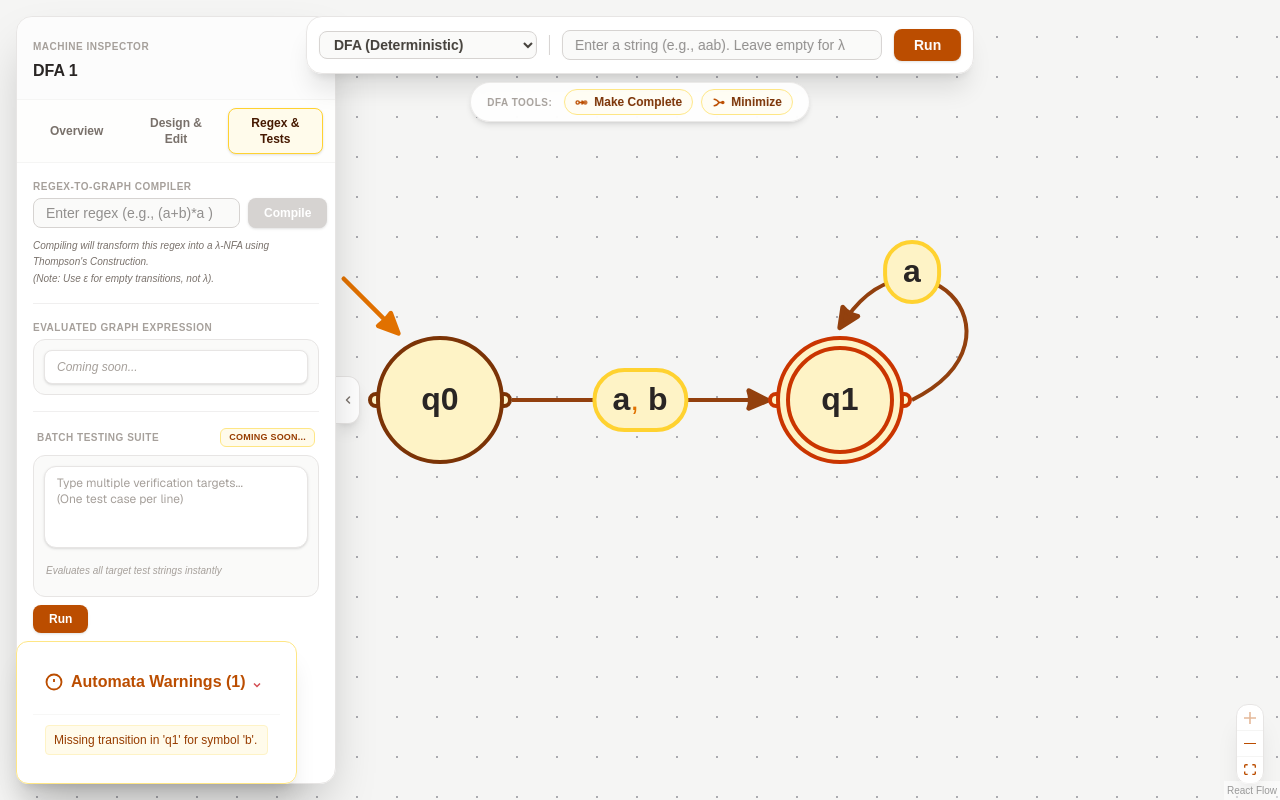
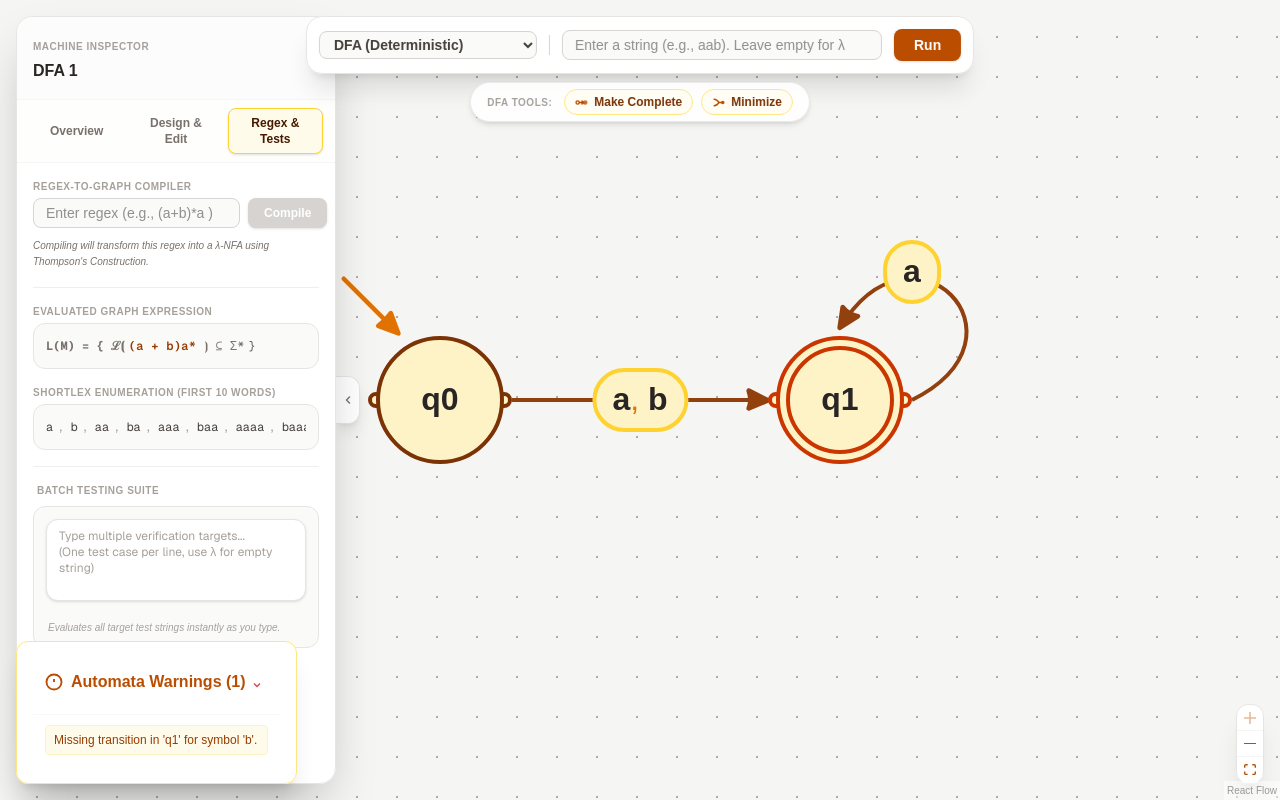
Before and after one commit to QmosTaza/automata-playground, a Next.js app: page / in a window 1280 px wide. Both pictures are taken after a click on the button "Regex & Tests". Built offline with nearby package versions, Linux system fonts and the light colour scheme.

Commit message:
Added batch testing + shortlex enumeration + language expression

```diff
--- a/components/automata/InspectorPanel.tsx
+++ b/components/automata/InspectorPanel.tsx
@@ -4,6 +4,7 @@ import { useState } from "react";
 import { FiniteAutomaton } from "@/types";
 import { renameAutomaton, addSymbolToAlphabet, removeSymbolFromAlphabet, renameState, cleanSymbol, updateTransition, removeTransition, stateIsAccessible, stateIsUnreachable, stateIsSink } from "@/core/fa/edit";
 import { convertRegexToAutomaton, validateRegexInput } from "@/core/fa/regex";
+import { generateShortlexWords, evaluateString } from "@/core/shared";
 
 interface InspectorPanelProps {
     automaton: FiniteAutomaton;
@@ -555,54 +556,139 @@ export default function InspectorPanel({ automaton, onAutomatonChange }: Inspect
 
                                 <p className="text-[10px] text-stone-500 leading-relaxed italic">
                                     Compiling will transform this regex into a λ-NFA using Thompson's Construction.
-                                    <br />
-                                    (Note: Use ε for empty transitions, not λ).
                                 </p>
                             </div>
 
-                            {/* MATH EXPRESSION */}
-                            <div className="space-y-2 border-t border-stone-200/60 pt-4">
+                            {/* EVALUATED GRAPH EXPRESSION */}
+                            <div className="space-y-1 border-t border-stone-200/60 pt-4">
                                 <label className="text-[10px] font-bold text-stone-400 uppercase tracking-wider select-none block mb-1">
                                     Evaluated Graph Expression
                                 </label>
-
-                                <div className="flex items-center space-y-2.5 gap-3 p-2.5 bg-stone-50 border border-stone-200 rounded-xl">
-                                    <div className="w-full bg-white px-3 py-1.5 border border-stone-200 rounded-lg shadow-sm text-xs font-medium text-stone-400 italic flex items-center min-h-[34px]">
-                                        Coming soon...
+                                {(() => {
+                                    const regexStr = automaton.regex;
+                                    return (
+                                        <div className="p-3 bg-stone-50 border border-stone-200 rounded-xl flex items-center justify-between text-xs font-mono text-stone-600 select-text gap-2 nodrag nowheel">
+                                            <div className="flex items-baseline gap-1 overflow-x-auto whitespace-nowrap py-0.5 no-scrollbar w-full select-text">
+                                                <span className="shrink-0 font-bold text-stone-500 select-none">L(M) = &#123; ℒ⦗ </span>
+                                                <span className="text-amber-800 font-semibold tracking-wide inline-block select-text cursor-text">
+                                                    {regexStr === "冲" || !regexStr ? "∅" : regexStr}
+                                                </span>
+                                                <span className="text-stone-500 font-medium select-none ml-1">⦘ ⊆ &Sigma;*</span>
+                                                <span className="select-none">&#125;</span>
                                             </div>
                                         </div>
+                                    );
+                                })()}
                             </div>
 
-                            {/* BATCH ENGINE*/}
+                            {/* SHORTLEX SHOWCASE */}
+                            <div className="space-y-1">
+                                <label className="text-[10px] font-bold text-stone-400 uppercase tracking-wider select-none block mb-1">
+                                    Shortlex Enumeration (First 10 Words)
+                                </label>
+                                {(() => {
+                                    const firstTenWords = generateShortlexWords(automaton, 10);
+                                    return (
+                                        <div className="p-3 bg-stone-50 border border-stone-200 rounded-xl flex items-center justify-between text-xs font-mono text-stone-600 select-text gap-2 nodrag nowheel">
+                                            <div className="flex items-baseline gap-1 overflow-x-auto whitespace-nowrap py-0.5 no-scrollbar w-full select-text">
+                                                {firstTenWords.length === 0 ? (
+                                                    <span className="italic text-stone-400 font-normal select-none">
+                                                        &empty; (Empty Language - No valid paths found)
+                                                    </span>
+                                                ) : (
+                                                    <div className="flex items-baseline gap-1.5 select-text">
+                                                        {firstTenWords.map((word, idx, arr) => (
+                                                            <span key={idx} className="inline-block text-stone-600 font-medium select-text cursor-text">
+                                                                {word === "λ" ? (
+                                                                    <span className="text-stone-400 italic font-normal">λ</span>
+                                                                ) : (
+                                                                    <span className="text-stone-700 font-normal">{word}</span>
+                                                                )}
+                                                                {idx < arr.length - 1 && (
+                                                                    <span className="text-stone-400 font-normal ml-1 select-none">,</span>
+                                                                )}
+                                                            </span>
+                                                        ))}
+                                                    </div>
+                                                )}
+                                            </div>
+                                        </div>
+                                    );
+                                })()}
+                            </div>
+
+                            {/* BATCH TESTING SUITE */}
                             <div className="space-y-2 border-t border-stone-200/60 pt-4">
                                 <div className="flex justify-between items-center px-1">
                                     <label className="text-[10px] font-bold text-stone-400 uppercase tracking-wider select-none">
                                         Batch Testing Suite
                                     </label>
-                                    <span className="text-[9px] font-bold text-amber-800 bg-amber-50 border border-amber-200 px-2 py-0.5 rounded-md tracking-wide uppercase select-none">
-                                        Coming soon...
+
+                                    {bulkInputs.trim().length > 0 && (() => {
+                                        const lines = bulkInputs.split("\n").filter(line => line.trim() !== "");
+                                        const total = lines.length;
+                                        const passed = lines.filter(str => evaluateString(automaton, str)).length;
+                                        return (
+                                            <span className={`text-[9px] font-bold border px-2 py-0.5 rounded-md tracking-wide uppercase select-none ${passed === total
+                                                    ? "text-emerald-700 bg-emerald-50 border-emerald-200"
+                                                    : "text-amber-800 bg-amber-50 border-amber-200"
+                                                }`}>
+                                                {passed} / {total} PASSED
                                             </span>
+                                        );
+                                    })()}
                                 </div>
 
-                                <div
-                                    className="gap-3 p-2.5 bg-stone-50 border border-stone-200 rounded-xl">
+                                <div className="p-3 bg-stone-50 border border-stone-200 rounded-xl space-y-3 nodrag nowheel">
+                                    {/* Text Area Input */}
                                     <textarea
                                         rows={4}
                                         value={bulkInputs}
                                         onChange={(e) => setBulkInputs(e.target.value)}
-                                        placeholder="Type multiple verification targets...&#10;(One test case per line)"
+                                        onKeyDown={(e) => {
+                                            e.stopPropagation();
+                                        }}
+                                        placeholder="Type multiple verification targets...&#10;(One test case per line, use λ for empty string)"
                                         className="w-full px-3 py-2 bg-white border border-stone-200 rounded-xl text-xs font-mono text-stone-800 outline-none focus:border-amber-600 transition-colors resize-none shadow-sm placeholder:font-sans placeholder:text-stone-400"
                                     />
-                                    <p className="text-[10px] italic text-stone-400 font-medium leading-normal px-0.5 py-2">
-                                        Evaluates all target test strings instantly
+
+                                    {/* Live Status Readout */}
+                                    {bulkInputs.trim().length > 0 ? (
+                                        <div className="space-y-1.5 border-t border-stone-200/60 pt-2.5">
+                                            <div className="text-[9px] font-bold text-stone-400 uppercase tracking-wider block select-none">
+                                                Real-time Evaluation Results
+                                            </div>
+
+                                            <div className="flex flex-wrap gap-1.5 max-h-[120px] overflow-y-auto no-scrollbar py-0.5 select-text cursor-text">
+                                                {bulkInputs.split("\n").map((rawLine, index) => {
+                                                    if (rawLine === "" && index === bulkInputs.split("\n").length - 1) return null;
+
+                                                    const cleanStr = (rawLine === "λ" || rawLine === "") ? "" : rawLine;
+                                                    const isAccepted = evaluateString(automaton, cleanStr);
+
+                                                    return (
+                                                        <span
+                                                            key={index}
+                                                            className={`inline-block text-xs font-mono font-medium rounded-md px-2 py-0.5 border shadow-sm transition-colors select-text ${isAccepted
+                                                                    ? "bg-emerald-50 text-emerald-800 border-emerald-200/60"
+                                                                    : "bg-rose-50 text-rose-800 border-rose-200/60"
+                                                                }`}
+                                                        >
+                                                            <span className="font-bold mr-1 select-none">
+                                                                {isAccepted ? "✓" : "✗"}
+                                                            </span>
+                                                            {rawLine === "" ? <span className="text-stone-400 italic font-normal">λ</span> : rawLine}
+                                                        </span>
+                                                    );
+                                                })}
+                                            </div>
+                                        </div>
+                                    ) : (
+                                        <p className="text-[10px] italic text-stone-400 font-medium leading-normal px-0.5">
+                                            Evaluates all target test strings instantly as you type.
                                         </p>
+                                    )}
                                 </div>
-                                <button
-                                    onClick={() => handleBulkInputs("(a|b)*abb")}
-                                    className="px-4 py-1.5 bg-amber-700 hover:bg-amber-800 text-white font-semibold text-xs rounded-lg shadow-sm transition-all cursor-pointer active:scale-95 whitespace-nowrap mr-1"
-                                >
-                                    Run
-                                </button>
                             </div>
 
                         </div>
--- a/core/fa/dfa/algorithms.ts
+++ b/core/fa/dfa/algorithms.ts
@@ -65,7 +65,6 @@ export function minimizeDFA(fa: FiniteAutomaton): FiniteAutomaton {
         for (const group of groups) {
             let subGroups = [group];
 
-            // Try to split this group using every symbol in the alphabet
             for (const symbol of fa.alphabet) {
                 let temporarySplits: StateId[][] = [];
 
--- a/core/fa/lambda-nfa/simulate.ts
+++ b/core/fa/lambda-nfa/simulate.ts
@@ -110,7 +110,7 @@ export function getLambdaClosure(automaton: LambdaNFA, startStateId: string): Se
             t.symbol === undefined ||
             t.symbol === "" ||
             t.symbol === "λ" ||
-            t.symbol === "ε" ||
+            t.symbol === "λ" ||
             String(t.symbol).toLowerCase() === "lambda" ||
             String(t.symbol).toLowerCase() === "epsilon";
 
--- a/core/fa/regex/fromFA.ts
+++ b/core/fa/regex/fromFA.ts
@@ -10,14 +10,14 @@ export function calculateRij0(fa: FiniteAutomaton, stateI: StateId, stateJ: Stat
         t => t.from === stateI && t.to === stateJ
     );
 
-    let result: string = stateI === stateJ ? "ε" : "";
+    let result: string = stateI === stateJ ? "λ" : "";
 
     for (const t of transitions) {
-        const symbolLabel = (t.symbol === "" || t.symbol === null || t.symbol === undefined) ? "ε" : t.symbol.trim();
-        if (result !== "" && result !== "ε") {
+        const symbolLabel = (t.symbol === "" || t.symbol === null || t.symbol === undefined) ? "λ" : t.symbol.trim();
+        if (result !== "" && result !== "λ") {
             result += " + " + symbolLabel;
-        } else if (result === "ε") {
-            result = `ε + ${symbolLabel}`;
+        } else if (result === "λ") {
+            result = `λ + ${symbolLabel}`;
         } else {
             result += symbolLabel;
         }
@@ -53,8 +53,8 @@ export function calculateRijk(
         return r_ij;
     }
 
-    let starBlock = r_kk === "ε" ? "" : `(${r_kk})*`;
-    if (r_kk.length === 1 && r_kk !== "ε") starBlock = `${r_kk}*`; // Simplify clean chars like a*
+    let starBlock = r_kk === "λ" ? "" : `(${r_kk})*`;
+    if (r_kk.length === 1 && r_kk !== "λ") starBlock = `${r_kk}*`; // Simplify clean chars like a*
 
     const pathThroughK = `${formatTerm(r_ik)}${starBlock}${formatTerm(r_kj)}`;
 
@@ -71,7 +71,7 @@ function formatTerm(term: string): string {
     if (term.includes("+") && !term.startsWith("(")) {
         return `(${term})`;
     }
-    return term === "ε" ? "" : term;
+    return term === "λ" ? "" : term;
 }
 
 export function normalizeStartStatesForRegex(fa: FiniteAutomaton): {
@@ -184,7 +184,7 @@ export function simplifyRegexStr(regexStr: string): string {
     let cleanStr = regexStr.replace(/\s+/g, "");
     if (!cleanStr || cleanStr === "∅") return "∅";
 
-    if (cleanStr === "ε" || cleanStr === "λ") return "ε";
+    if (cleanStr === "λ" || cleanStr === "λ") return "λ";
 
     try {
         const ast = parseRegex(cleanStr);
@@ -483,7 +483,7 @@ function keyRegex(r: Regex): string {
             return "∅";
 
         case "epsilon":
-            return "ε";
+            return "λ";
 
         case "symbol":
             return `s:${r.value}`;
@@ -505,7 +505,7 @@ function printRegex(r: Regex): string {
             return "∅";
 
         case "epsilon":
-            return "ε";
+            return "λ";
 
         case "symbol":
             return r.value;
@@ -650,7 +650,7 @@ export function parseRegex(input: string): Regex {
             return expr;
         }
 
-        if (ch === "ε") {
+        if (ch === "λ") {
             consume();
             return { type: "epsilon" };
         }
--- a/core/fa/regex/toFA.ts
+++ b/core/fa/regex/toFA.ts
@@ -27,7 +27,8 @@ export function compileRegexToLambdaNFA(ast: Regex): ThompsonGraph {
                 startId,
                 acceptId: startId,
                 states: {
-                    [startId]: { id: startId, label: "q_ε", x: 0, y: 0 },
+                    [startId]: { id: startId, label: "q_λ", x: 0, y: 0 },
+                    [acceptId]: { id: acceptId, label: "q_λ_out", x: 0, y: 0 }
                 },
                 transitions: [
                     {
@@ -196,7 +197,7 @@ export function extractAlphabetFromAST(ast: Regex): string[] {
 
         switch (node.type) {
             case "symbol":
-                if (node.value && node.value !== "ε" && node.value !== "∅") {
+                if (node.value && node.value !== "λ" && node.value !== "∅") {
                     symbols.add(node.value);
                 }
                 break;
--- a/core/shared/edit.ts
+++ b/core/shared/edit.ts
@@ -1,3 +1,96 @@
+import { FiniteAutomaton, Automaton, StateId } from "@/types";
+import { runDFA, runNFA, runLambdaNFA } from "../fa";
+
 export function generateId(): string {
     return crypto.randomUUID()
 }
+
+export function generateShortlexWords(fa: FiniteAutomaton, limit: number = 10): string[] {
+    const validWords: string[] = [];
+    const seenWords = new Set<string>();
+
+    const alphabetOrder = (fa.alphabet || [])
+        .map(s => s?.trim())
+        .filter(s => !!s && s !== "λ" && s !== "λ");
+
+    const queue: [StateId, string][] = [];
+
+    for (const startId of fa.startStates) {
+        queue.push([startId, ""]);
+    }
+
+    const visitedStatePaths = new Set<string>();
+
+    while (queue.length > 0 && validWords.length < limit) {
+        const [currId, path] = queue.shift()!;
+
+        if (fa.acceptStates.includes(currId) && !seenWords.has(path)) {
+            seenWords.add(path);
+            validWords.push(path === "" ? "λ" : path);
+        }
+
+        for (const symbol of alphabetOrder) {
+            const matchingTransitions = fa.transitions.filter(
+                t => t.from === currId && t.symbol?.trim() === symbol
+            );
+
+            for (const t of matchingTransitions) {
+                const nextPath = path + symbol;
+                const cacheKey = `${t.to}|${nextPath}`;
+
+                if (!visitedStatePaths.has(cacheKey) && nextPath.length <= 20) {
+                    visitedStatePaths.add(cacheKey);
+                    queue.push([t.to, nextPath]);
+                }
+            }
+        }
+
+        const epsilonTransitions = fa.transitions.filter(
+            t => t.from === currId && (t.symbol === null || t.symbol === "λ" || t.symbol === "λ")
+        );
+        for (const t of epsilonTransitions) {
+            const cacheKey = `${t.to}|${path}`;
+            if (!visitedStatePaths.has(cacheKey)) {
+                visitedStatePaths.add(cacheKey);
+                queue.unshift([t.to, path]);
+            }
+        }
+    }
+
+    return validWords.sort((a, b) => {
+        if (a === "λ") return -1;
+        if (b === "λ") return 1;
+
+        if (a.length !== b.length) {
+            return a.length - b.length;
+        }
+
+        for (let i = 0; i < a.length; i++) {
+            const indexA = alphabetOrder.indexOf(a[i]);
+            const indexB = alphabetOrder.indexOf(b[i]);
+            if (indexA !== indexB) {
+                return indexA - indexB;
+            }
+        }
+        return 0;
+    });
+}
+
+
+export function evaluateString(a: Automaton, str: string): boolean {
+    switch (a.kind) {
+        case "dfa":
+            return runDFA(a, str).accepted
+        case "nfa":
+            for (const path of runNFA(a, str)){
+                if (path.accepted) {return true}
+            }
+            return false
+        case "lambda-nfa":
+            for (const path of runLambdaNFA(a, str)){
+                if (path.accepted) {return true}
+            }
+            return false
+
+    }
+}
```
Lines whose indentation alone changed are shown as unchanged.
